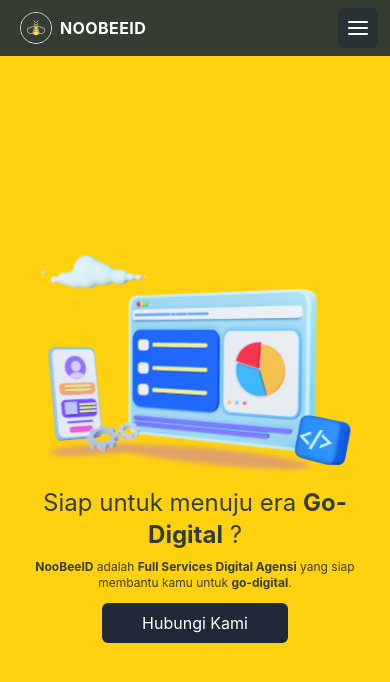
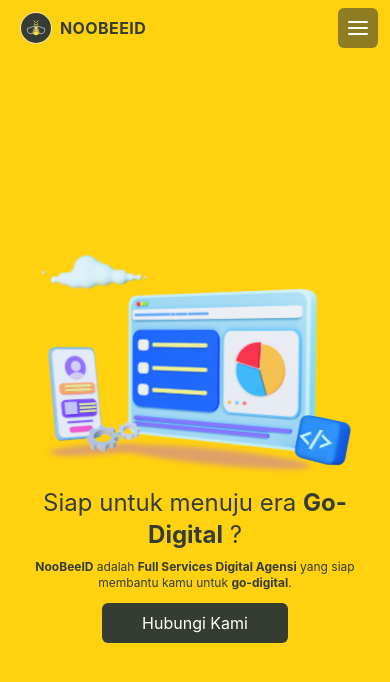
Before and after one commit to achimonchi/noobeeid, a Next.js app: page / in a window 390 px wide. Shown: the top 682 px of the page. Built offline with nearby package versions, Linux system fonts and the light colour scheme.

Commit message:
change bg navbar moble

```diff
--- a/components/Nav.js
+++ b/components/Nav.js
@@ -52,8 +52,10 @@ const Nav=()=>{
 
     useEffect(()=>{
         if(toggle.navigation){
+            document.getElementById("navbar").classList.add("bg-primary");
             document.getElementById("navigation").classList.remove("hidden");
         } else {
+            document.getElementById("navbar").classList.remove("bg-primary");
             document.getElementById("navigation").classList.add("hidden");
 
         }
@@ -67,7 +69,7 @@ const Nav=()=>{
     }
 
     return(
-        <nav className="container mx-auto flex items-center px-3 py-1 flex-wrap top-0 fixed left-0 right-0 ">
+        <nav id="navbar" className="container duration-200 mx-auto flex items-center px-3 py-1 flex-wrap top-0 fixed left-0 right-0 ">
             <div className="brand p-2 mr-4 inline-flex items-center">
                 <img src="/assets/logo.svg" alt="logo" className="rounded-2xl border lg:border-transparent w-8 h-8" />
                 <h1 className="text-white ml-2 lg:hidden font-bold tracking-wide">NOOBEEID</h1>
--- a/pages/index.js
+++ b/pages/index.js
@@ -24,7 +24,7 @@ const Banner=()=>{
             <div className="grid grid-cols-12">
             </div>
             <Link href="/about">
-              <div className="bg-gray-800 text-white py-2 px-10 mt-3 text-center rounded-md lg:w-3/4 md:w-2/4 self-center lg:self-start ">
+              <div className="bg-primary text-white py-2 px-10 mt-3 text-center rounded-md lg:w-3/4 md:w-2/4 self-center lg:self-start ">
                 Hubungi Kami
               </div>
             </Link>
--- a/styles/globals.css
+++ b/styles/globals.css
@@ -54,11 +54,12 @@ nav .menu-responsive{
 }
 
 
-nav{
-  background: #353D33;
-  /* position:fixed;
-  left: 0;
-  right:0; */
+nav h1{
+  color:#353D33 !important;
+}
+
+nav.bg-primary h1{
+  color : white !important;
 }
 
 /* banner */
@@ -67,7 +68,7 @@ html, body, #__next{
 }
 
 @media (min-width: 920px){
-  nav{
+  nav, nav.bg-primary{
     background: transparent;
   }
 
```
